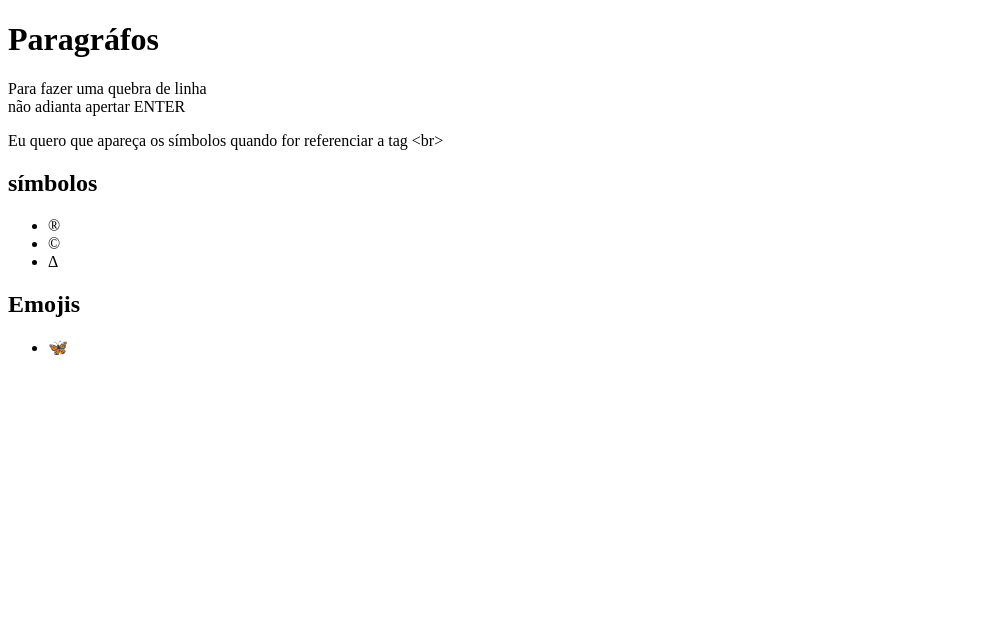
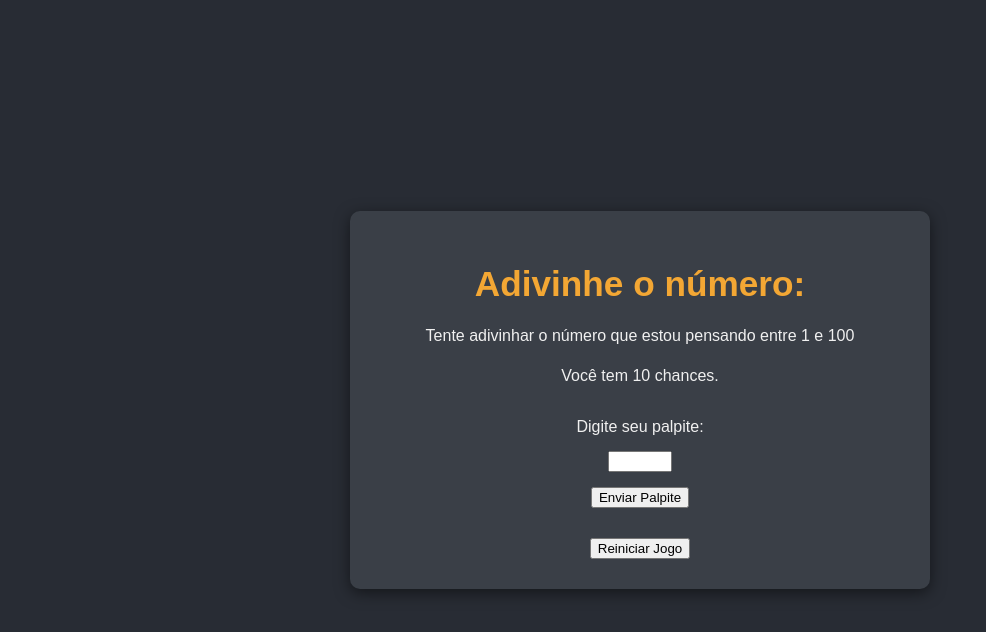
Before and after one commit to Sakume45/SENAC-ATIVIDADES-JOAO-GABRIEL-BEZERRA-DE-KELLY, a plain HTML site: page index.html in a window 1280 px wide. Shown: the whole page, without its empty margins (0-986 px from the left). Drawn offline with Linux system fonts and the light colour scheme.

Commit message:
Add files via upload

```diff
--- a/index.html
+++ b/index.html
@@ -3,27 +3,28 @@
 <head>
     <meta charset="UTF-8">
     <meta name="viewport" content="width=device-width, initial-scale=1.0">
-    <title>SENAC > J.Kelly</title>
-    <link rel="shortcut icon" href="favicon.ico" type="image/x-icon">
+    <title>Adivinhe o número secreto!</title>
+    <link rel="stylesheet" href="style.css">
+</head>
 <body>
-    <h1>Paragráfos</h1>
-    <p>Para fazer uma quebra de linha
-       <br> não adianta apertar ENTER
-    </p>
-    <p>Eu quero que apareça os símbolos
-        quando for referenciar a
-        tag &ltbr&gt </p>
-        </body>
+    <div class="container">
+        <h1>Adivinhe o número:</h1>
+        <p>Tente adivinhar o número que estou pensando entre 1 e 100</p>
+        <p>Você tem <span id="num">10</span> chances.</p>
 
-        <h2>símbolos</h2>
-        <ul>
-            <li>&reg;</li>
-            <li>&copy;</li>
-            <li>&Delta;</li>
-        </ul>
+        <div class="input-area">
+            <label for="campoPalpite">Digite seu palpite:</label>
+           <input type="number" id="campoPaplite" min="1" max="100">
+           <button id="botaoEnviar">Enviar Palpite</button>
+        </div>
+        <div class="resultado-area">
+            <p class="mensagem"></p>
+            <p class="palpites-anteriores"></p>
+            <p class="dica"></p>
+        </div>
 
-        <h2>Emojis</h2>
-        <ul>
-            <li>&#x1F98B</li>
-        </ul>
+        <button id="botaoReiniciar" class="hidden">Reiniciar Jogo</button>
+    </div>
+    <script src="script.js" defer></script>
+</body>
 </html>
--- /dev/null
+++ b/style.css
@@ -0,0 +1,43 @@
+@charset "UTF-8";
+
+body {
+    font-family: arial, sans-serif;
+    background-color: #282c34;
+    color: #f0f0f0;
+    display: flex;
+    justify-content: center;
+    align-items: center;
+    min-height: 100vh;
+    margin: 0;
+    padding: 20px;
+    box-sizing: border-box;
+}
+
+.container {
+    background-color: #3a3f47;
+    padding: 30px 40px;
+    border-radius: 10px;
+    box-shadow: 0 4px 15px rgba(0, 0, 0, 0.5);
+    text-align: center;
+    max-width: 500px;
+    width: 100%;
+}
+
+h1 {
+    color: #f3a734;
+    margin-bottom: 20px;
+    font-size: 2.2em;
+}
+
+p {
+    margin-bottom: 10px;
+    line-height: 1.5;
+}
+
+.input-area {
+    margin: 30px 0;
+    display: flex;
+    flex-direction: column;
+    align-items: center;
+    gap: 15px;
+}
```
Also changed, not shown: script.js (added).
